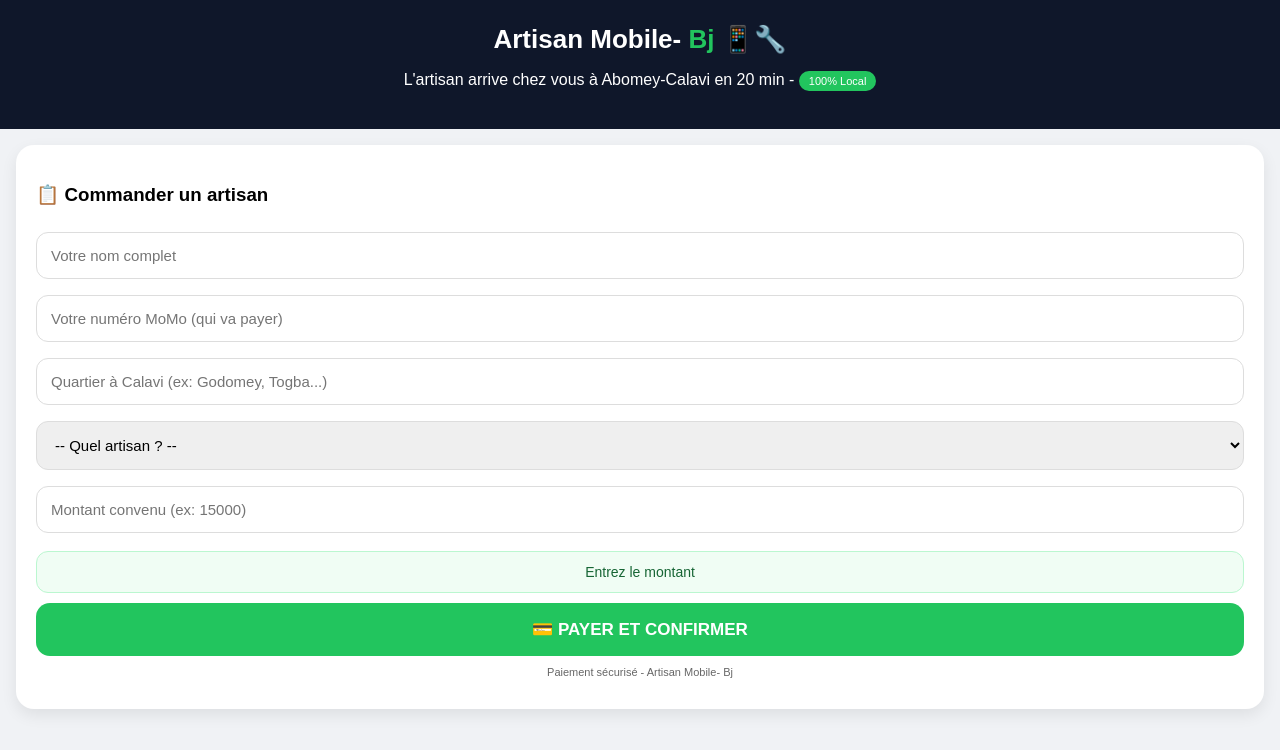
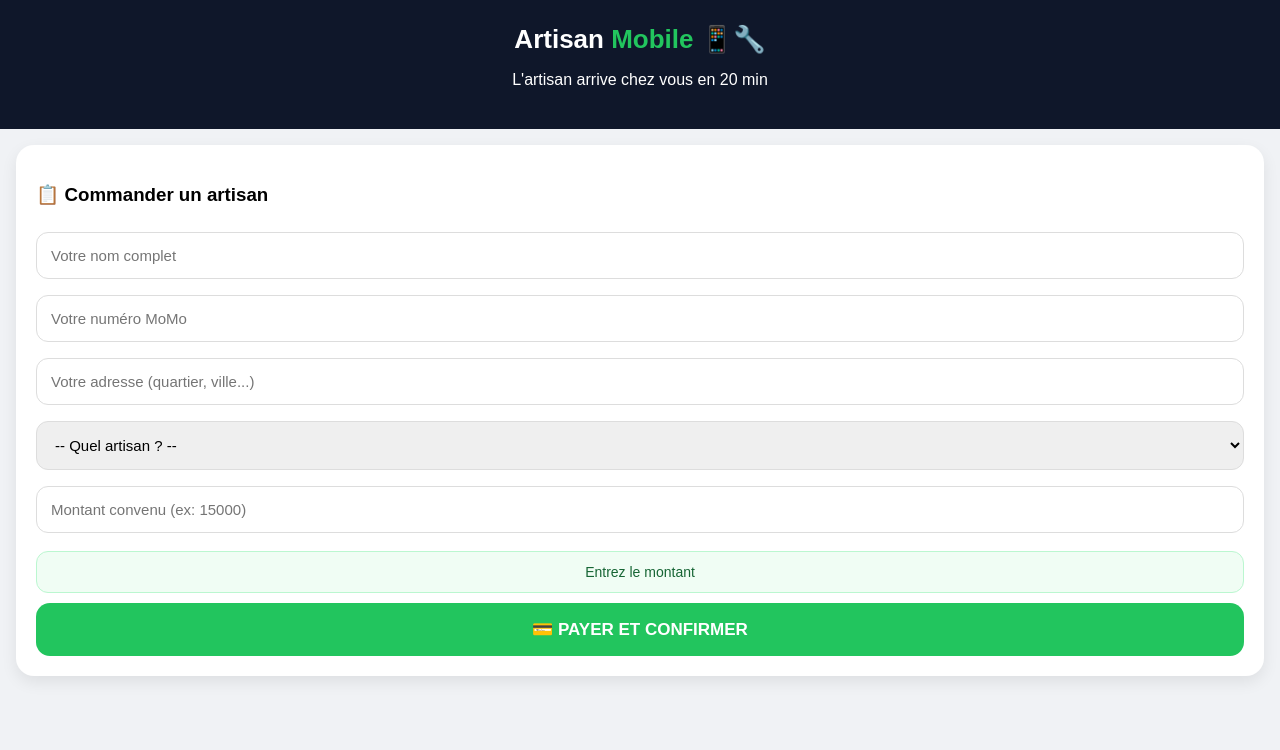
Before and after one commit to Cotonou-pascal96/-Alloartisan-bj, a plain HTML site: page index.html in a window 1280 px wide. Drawn offline with Linux system fonts and the light colour scheme.

Commit message:
Update title and contact details in index.html

```diff
--- a/index.html
+++ b/index.html
@@ -2,7 +2,7 @@
 <html lang="fr">
 <head>
 <meta charset="UTF-8"><meta name="viewport" content="width=device-width,initial-scale=1">
-<title>Artisan Mobile- Bj - Calavi</title>
+<title>Artisan Mobile</title>
 <style>
 body{font-family:sans-serif;background:#f0f2f5;margin:0}
 header{background:#0f172a;color:#fff;padding:24px;text-align:center}
@@ -11,20 +11,19 @@
 button{background:#22c55e;color:#fff;border:0;padding:16px;width:100%;border-radius:14px;font-weight:bold;font-size:17px;margin-top:10px}
 input,select{width:100%;padding:14px;border:1px solid #ddd;border-radius:12px;margin:8px 0;box-sizing:border-box;font-size:15px}
 .info{background:#f0fdf4;border:1px solid #bbf7d0;padding:12px;border-radius:12px;font-size:14px;margin-top:10px;text-align:center;color:#166534}
-.badge{background:#22c55e;color:#fff;padding:4px 10px;border-radius:20px;font-size:11px}
 </style>
 </head>
 <body>
 <header>
-<h1>Artisan Mobile- <span>Bj</span> 📱🔧</h1>
-<p>L'artisan arrive chez vous à Abomey-Calavi en 20 min - <span class="badge">100% Local</span></p>
+<h1>Artisan <span>Mobile</span> 📱🔧</h1>
+<p>L'artisan arrive chez vous en 20 min</p>
 </header>
 
 <div class="box">
 <h3>📋 Commander un artisan</h3>
 <input id="nom" placeholder="Votre nom complet">
-<input id="tel" placeholder="Votre numéro MoMo (qui va payer)" type="tel">
-<input id="adresse" placeholder="Quartier à Calavi (ex: Godomey, Togba...)">
+<input id="tel" placeholder="Votre numéro MoMo" type="tel">
+<input id="adresse" placeholder="Votre adresse (quartier, ville...)">
 
 <select id="metier">
 <option value="">-- Quel artisan ? --</option>
@@ -39,7 +38,6 @@
 <input id="montant" type="number" placeholder="Montant convenu (ex: 15000)" oninput="calculer()">
 <div class="info" id="calcul">Entrez le montant</div>
 <button onclick="payer()">💳 PAYER ET CONFIRMER</button>
-<p style="font-size:11px;text-align:center;color:#666;margin-top:10px">Paiement sécurisé - Artisan Mobile- Bj</p>
 </div>
 
 <script src="https://cdn.fedapay.com/checkout.js"></script>
@@ -58,8 +56,8 @@
  if(!montant||!metier||tel.length<8||!nom||!adresse){alert('Remplis tout Boss');return;}
  FedaPay.init({
    public_key: 'pk_sandbox_OgVxU4c6rOvI7Sk6CPT2nvo4',
-   transaction:{amount:montant,description:`Artisan Mobile- Bj - ${metier} - ${nom} - ${adresse}`},
-   customer:{firstname:nom,lastname:metier,email:'contact@artisanmobile-bj.bj',phone_number:{number:tel,country:'BJ'}}
+   transaction:{amount:montant,description:`Artisan Mobile - ${metier} - ${nom} - ${adresse}`},
+   customer:{firstname:nom,lastname:metier,email:'contact@artisanmobile.com',phone_number:{number:tel,country:'BJ'}}
  }).open();
 }
 </script>
```
